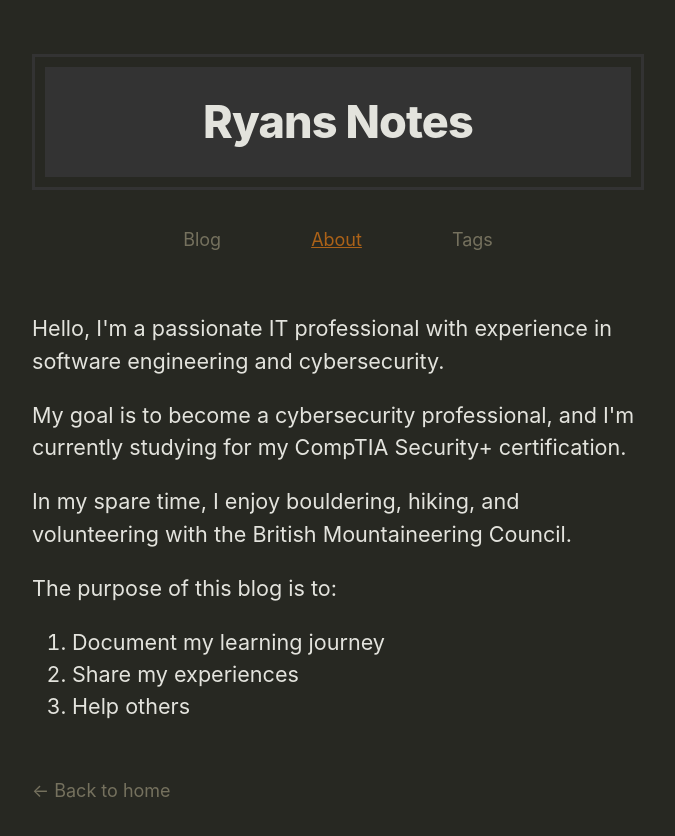
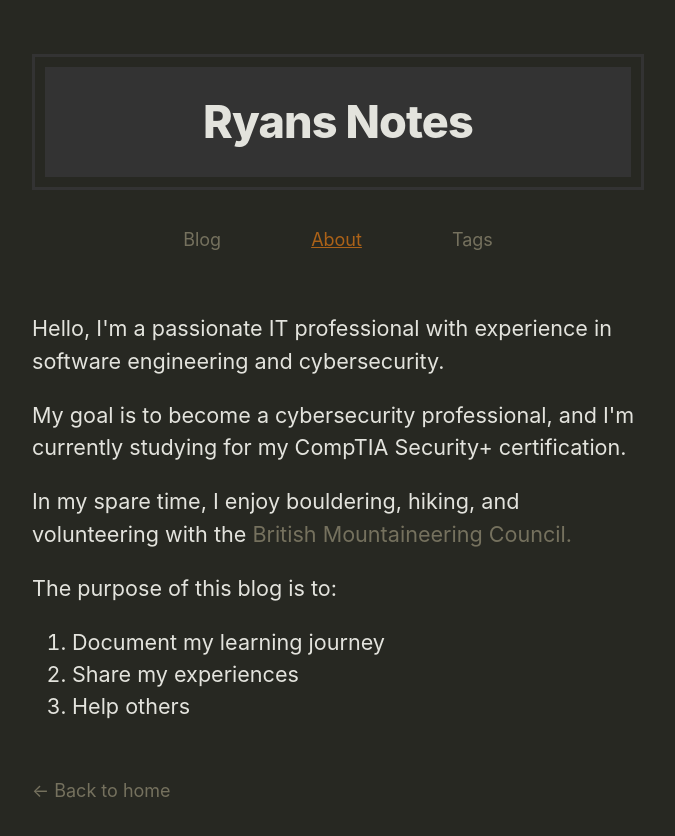
Before and after one commit to durosyan/durosyan, a Next.js app: page /about in a window 1280 px wide. Shown: the top 836 px of the page, without its empty margins (302-977 px from the left). Built offline with nearby package versions, Linux system fonts and the light colour scheme.

Commit message:
added link

```diff
--- a/pages/about.js
+++ b/pages/about.js
@@ -11,7 +11,7 @@ export default function About() {
       <section className={utilStyles.headingMd}>
         <p>Hello, I'm a passionate IT professional with experience in software engineering and cybersecurity.</p>
         <p>My goal is to become a cybersecurity professional, and I'm currently studying for my CompTIA Security+ certification.</p>
-        <p>In my spare time, I enjoy bouldering, hiking, and volunteering with the British Mountaineering Council.</p>
+        <p>In my spare time, I enjoy bouldering, hiking, and volunteering with the <a href='https://community.thebmc.co.uk/south%20west'>British Mountaineering Council.</a></p>
         <p>The purpose of this blog is to:</p>
         <ol>
           <li>Document my learning journey</li>
```
